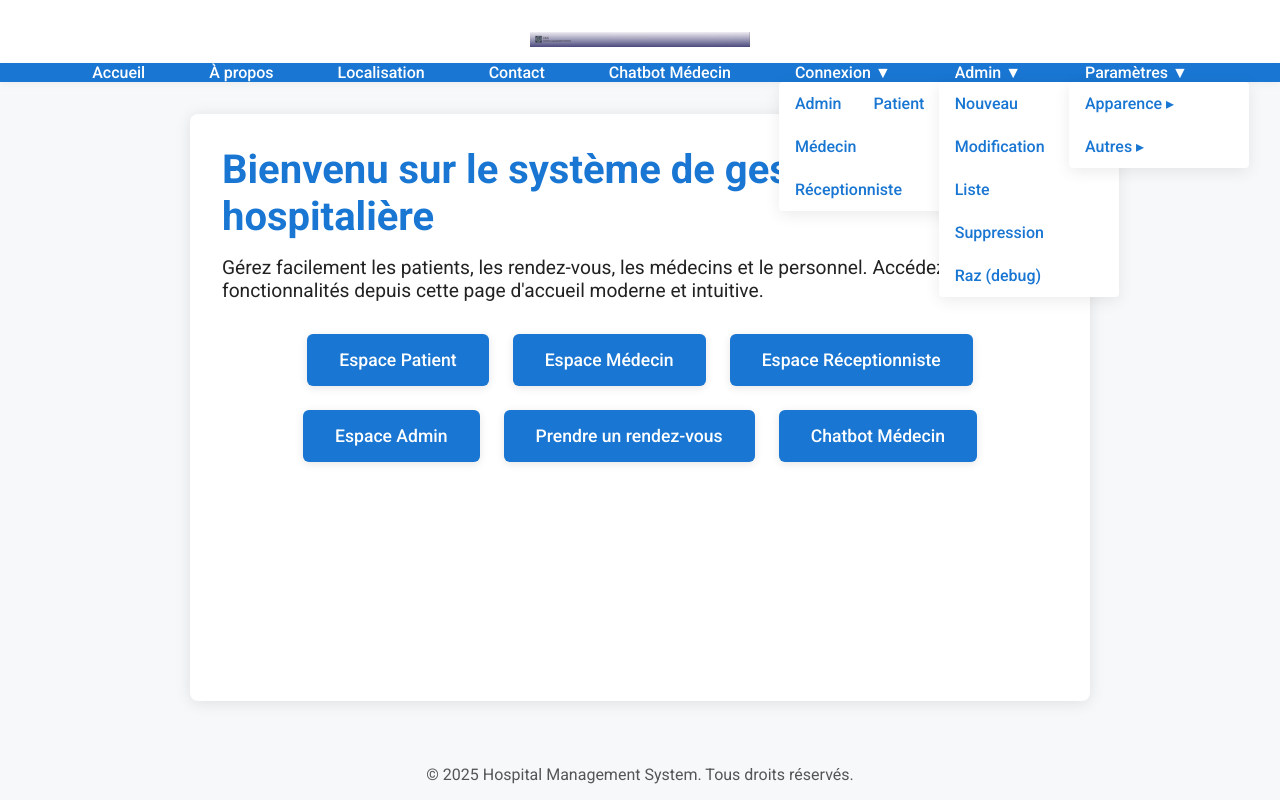
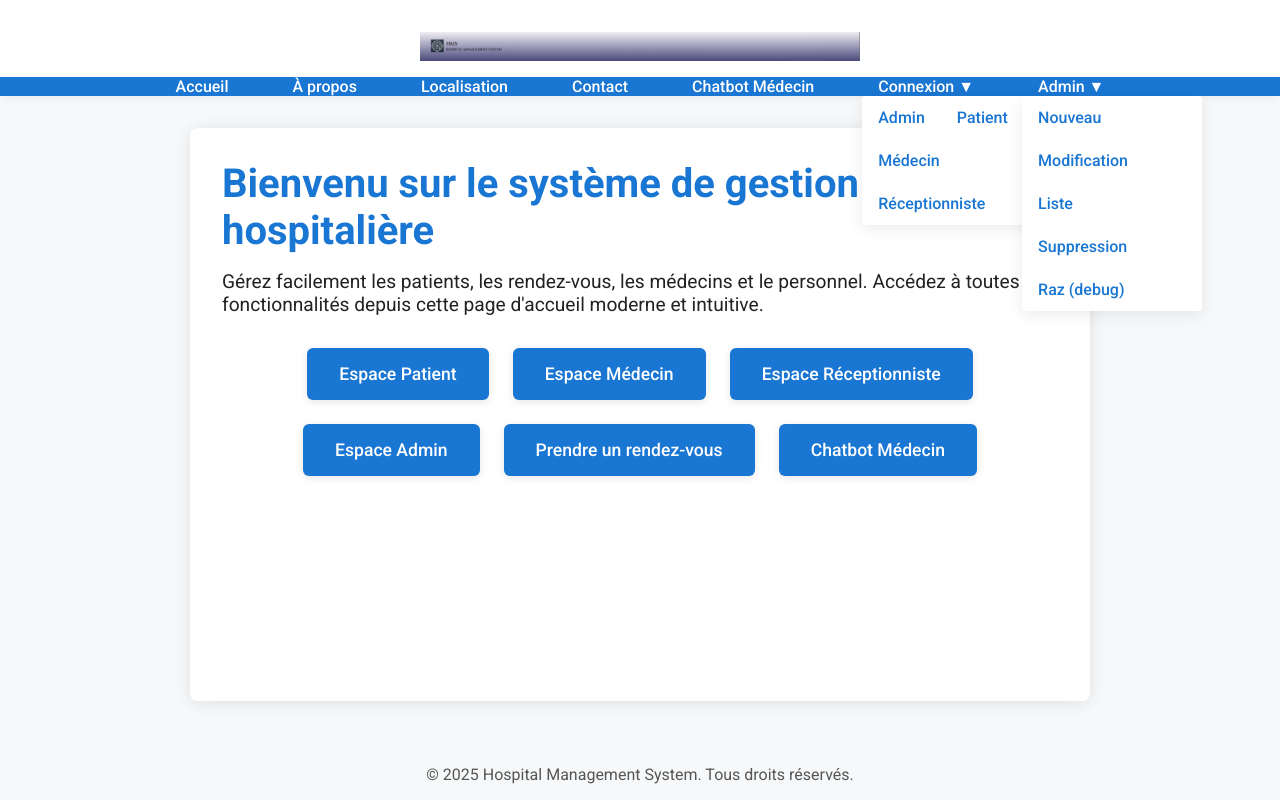
Before and after one commit to dev-it312/HMS, a React (Vite) app in the folder frontend/: page / in a window 1280 px wide. Built offline with nearby package versions, Linux system fonts and the light colour scheme.

Commit message:
21-01-2026 11:00

```diff
--- a/frontend/src/components/Header.tsx
+++ b/frontend/src/components/Header.tsx
@@ -1,14 +1,8 @@
-import React, { useState } from 'react';
+import React from 'react';
 import { Link } from 'react-router-dom';
-import { useTheme } from '../contexts/ThemeContext';
-import { availableThemes } from '../config/themes';
 import '../styles/Header.css';
 
 const Header: React.FC = () => {
-  const { theme, setTheme } = useTheme();
-  const [showAppearanceSubmenu, setShowAppearanceSubmenu] = useState(false);
-  const [showOtherSubmenu, setShowOtherSubmenu] = useState(false);
-
   return (
     <>
       <div className="logo-container">
@@ -41,50 +35,6 @@ const Header: React.FC = () => {
                 <li><Link to="/admin/razAttempts">Raz (debug)</Link></li>
               </ul>
             </li>
-            <li className="dropdown">
-              <a href="#">Paramètres ▼</a>
-              <ul className="dropdown-menu">
-                <li
-                  className="dropdown-submenu"
-                  onMouseEnter={() => setShowAppearanceSubmenu(true)}
-                  onMouseLeave={() => setShowAppearanceSubmenu(false)}
-                >
-                  <a href="#">Apparence ▸</a>
-                  {showAppearanceSubmenu && (
-                    <ul className="submenu">
-                      {availableThemes.map((themeConfig) => (
-                        <li key={themeConfig.id}>
-                          <a
-                            href="#"
-                            className={theme === themeConfig.id ? 'active' : ''}
-                            onClick={(e) => {
-                              e.preventDefault();
-                              setTheme(themeConfig.id);
-                            }}
-                            title={themeConfig.description}
-                          >
-                            {themeConfig.icon} {themeConfig.name} {theme === themeConfig.id && '✓'}
-                          </a>
-                        </li>
-                      ))}
-                    </ul>
-                  )}
-                </li>
-                <li
-                  className="dropdown-submenu"
-                  onMouseEnter={() => setShowOtherSubmenu(true)}
-                  onMouseLeave={() => setShowOtherSubmenu(false)}
-                >
-                  <a href="#">Autres ▸</a>
-                  {showOtherSubmenu && (
-                    <ul className="submenu">
-                      <li><a href="#">Option 1</a></li>
-                      <li><a href="#">Option 2</a></li>
-                    </ul>
-                  )}
-                </li>
-              </ul>
-            </li>
           </ul>
         </nav>
       </header>
--- a/frontend/src/contexts/ThemeContext.tsx
+++ b/frontend/src/contexts/ThemeContext.tsx
@@ -1,5 +1,7 @@
-import React, { createContext, useContext, useState, useEffect, ReactNode } from 'react';
-import { ThemeType, DEFAULT_THEME, availableThemes } from '../config/themes';
+import React, { createContext, useContext, useState, useEffect } from 'react';
+import type { ReactNode } from 'react';
+import type { ThemeType } from '../config/themes';
+import { DEFAULT_THEME, availableThemes } from '../config/themes';
 
 interface ThemeContextType {
   theme: ThemeType;
--- a/frontend/src/styles/Header.css
+++ b/frontend/src/styles/Header.css
@@ -7,7 +7,7 @@
 }
 
 .logo-image {
-  max-width: 220px;
+  max-width: 440px;
   height: auto;
 }
 
```
